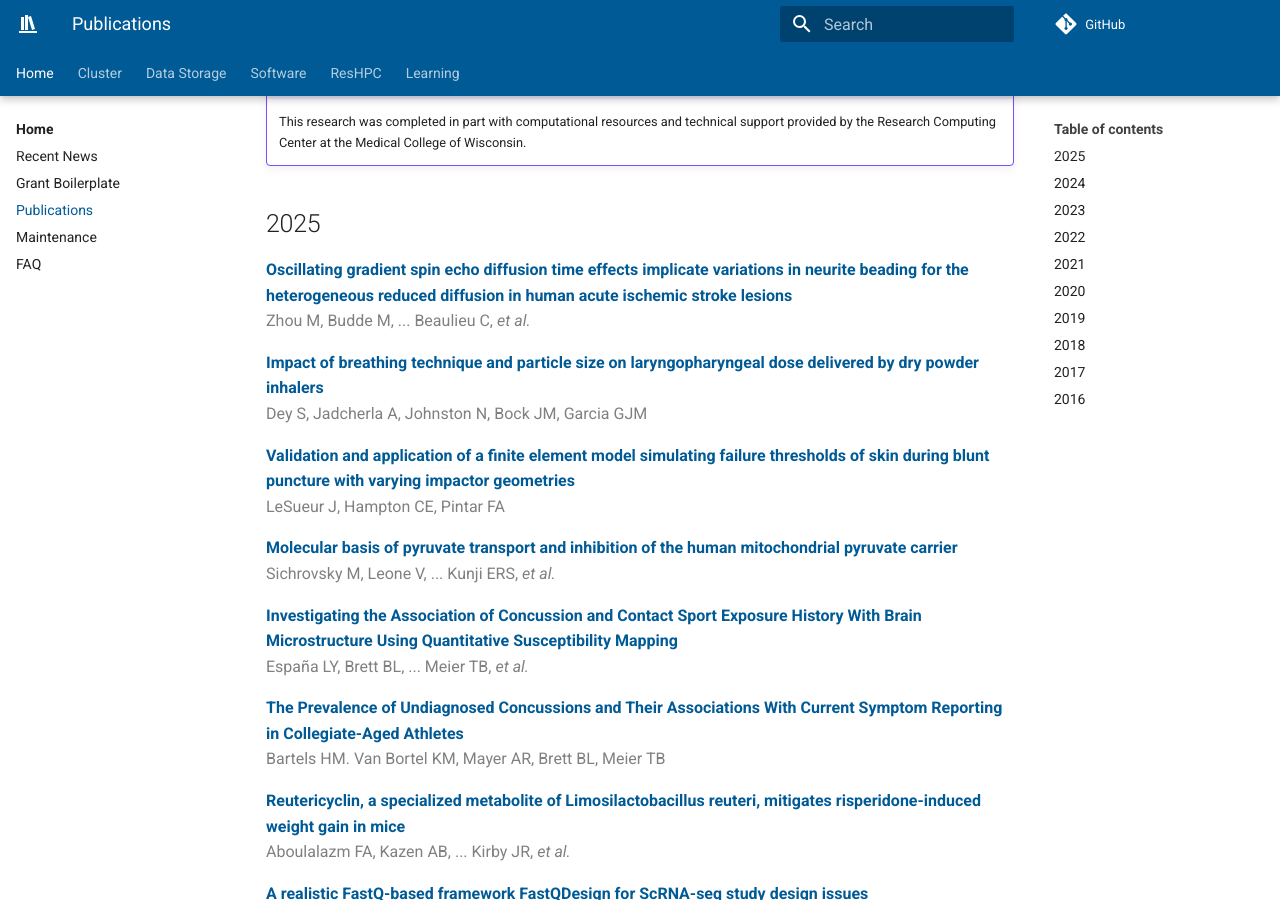
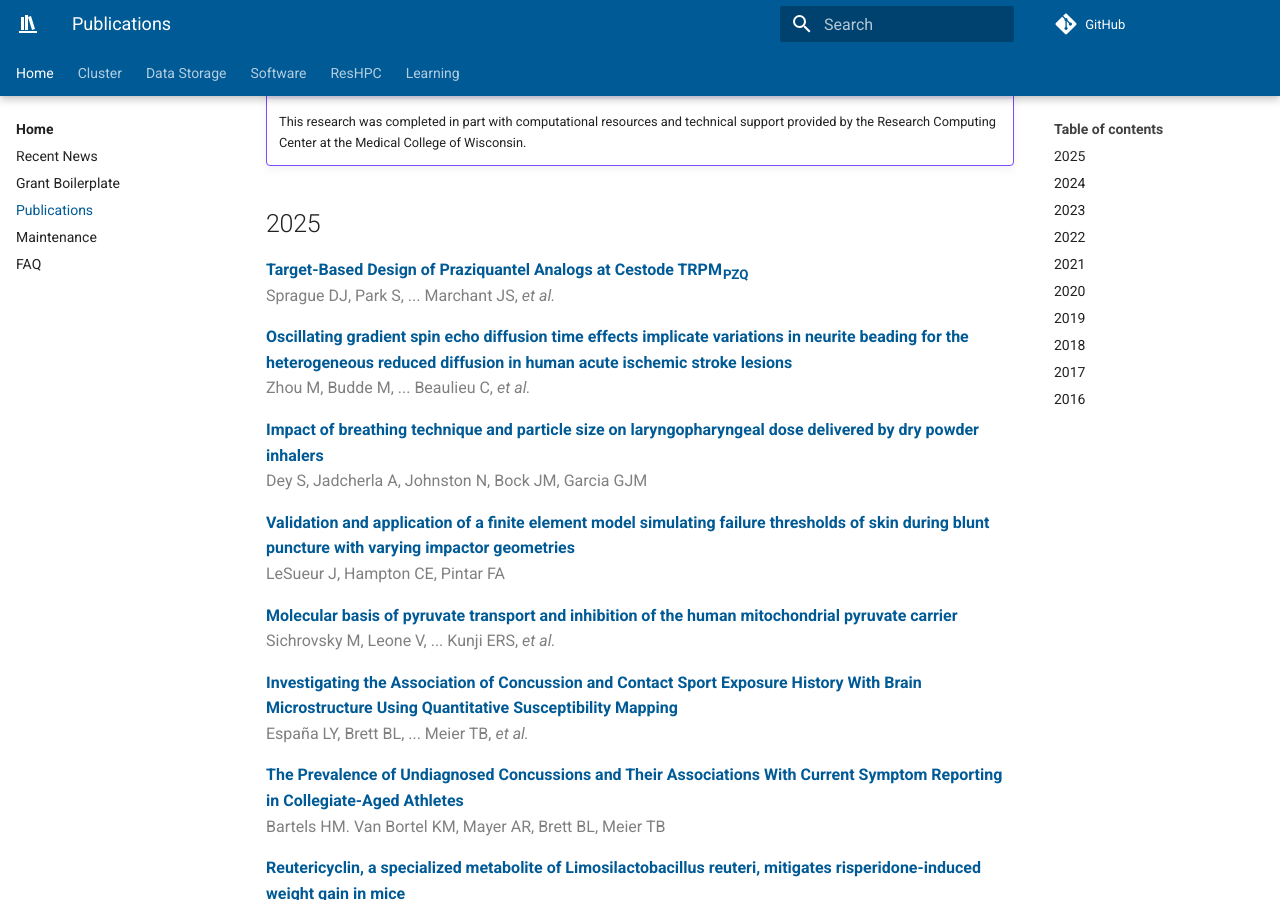
Before and after one commit to mcw-rcc/mcw-rcc.github.io, an MkDocs documentation site: the page built from docs/pubs.md, in a window 1280 px wide and 900 px high, scrolled down 325 px. Built offline with MkDocs 1.6.1 and Material for MkDocs 9.7.7, drawn with Linux system fonts in a browser that asks for light colours; comment, search, counter and statistics services are not loaded.

Commit message:
Update pub list

```diff
--- a/docs/pubs.md
+++ b/docs/pubs.md
@@ -9,6 +9,10 @@ All you have to do is include the following statement in your publication:
     This research was completed in part with computational resources and technical support provided by the Research Computing Center at the Medical College of Wisconsin.
 
 ## 2025
+
+**[Target-Based Design of Praziquantel Analogs at Cestode TRPM~PZQ~](https://doi.org/10.1021/acsinfecdis.5c00449){:target="_blank"}**
+Sprague DJ, Park S, ... Marchant JS, *et al.*
+{:.author}
 
 **[Oscillating gradient spin echo diffusion time effects implicate variations in neurite beading for the heterogeneous reduced diffusion in human acute ischemic stroke lesions](https://doi.org/10.1002/mrm.30618){:target="_blank"}**
 Zhou M, Budde M, ... Beaulieu C, *et al.*
```
